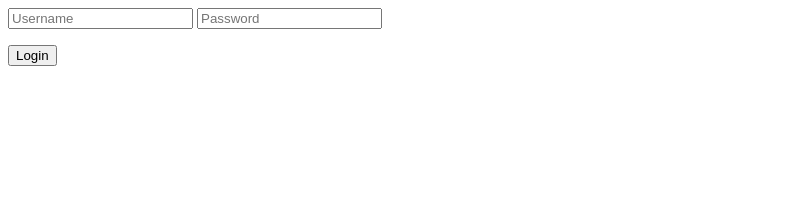
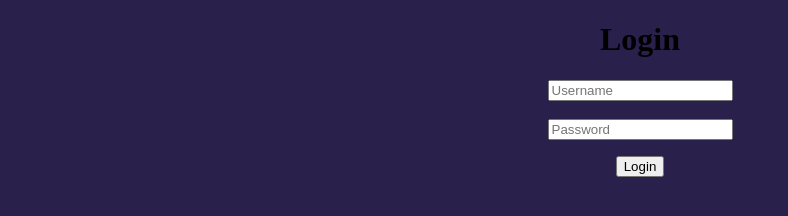
Before and after one commit to MarksIT23/Activity_3, a plain HTML site: page index.html in a window 1280 px wide. Shown: the whole page, without its empty margins (0-788 px from the left). Drawn offline with Linux system fonts and the light colour scheme.

Commit message:
Updated index.

```diff
--- a/index.html
+++ b/index.html
@@ -1,26 +1,40 @@
 <!DOCTYPE html>
-<html lang="en">
+<html lang="en" style="background-color: rgb(42, 32, 76);">
+<head>
 
-<head>
-    <title>Login</title>
 
-    <script>
-    //JavaScript
-    console.log("Hello World");
-    </script>
+<title>Login</title>
+<h1 style="text-align: center;">Login</h1>
 
 </head>
 
 <body>
-    <div style="align-items: center;">
-        <input type="text" placeholder="Username" id="txtUsername">
+
+    <div style="text-align: center;">
+
+        <input type="text" placeholder="Username" id="txtUsername" onchange="alert(this.value)">
+        <br><br>
         <input type="text" placeholder="Password" id="txtPassowrd">
 
         <div style="margin-top: 1rem;">
-            <button>Login</button>
+
+
+            <button id="btnLogin">Login</button>
+
         </div>
     </div>
 
 </body>
 
+<script>
+    //JavaScript
+    console.log("Hello World");
+
+    let buttonLogin = document.querySelector('#btnLogin');
+    buttonLogin.onclick = function()
+    {
+        alert("Login Success!")
+    };
+
+    </script>
 </html>
```
